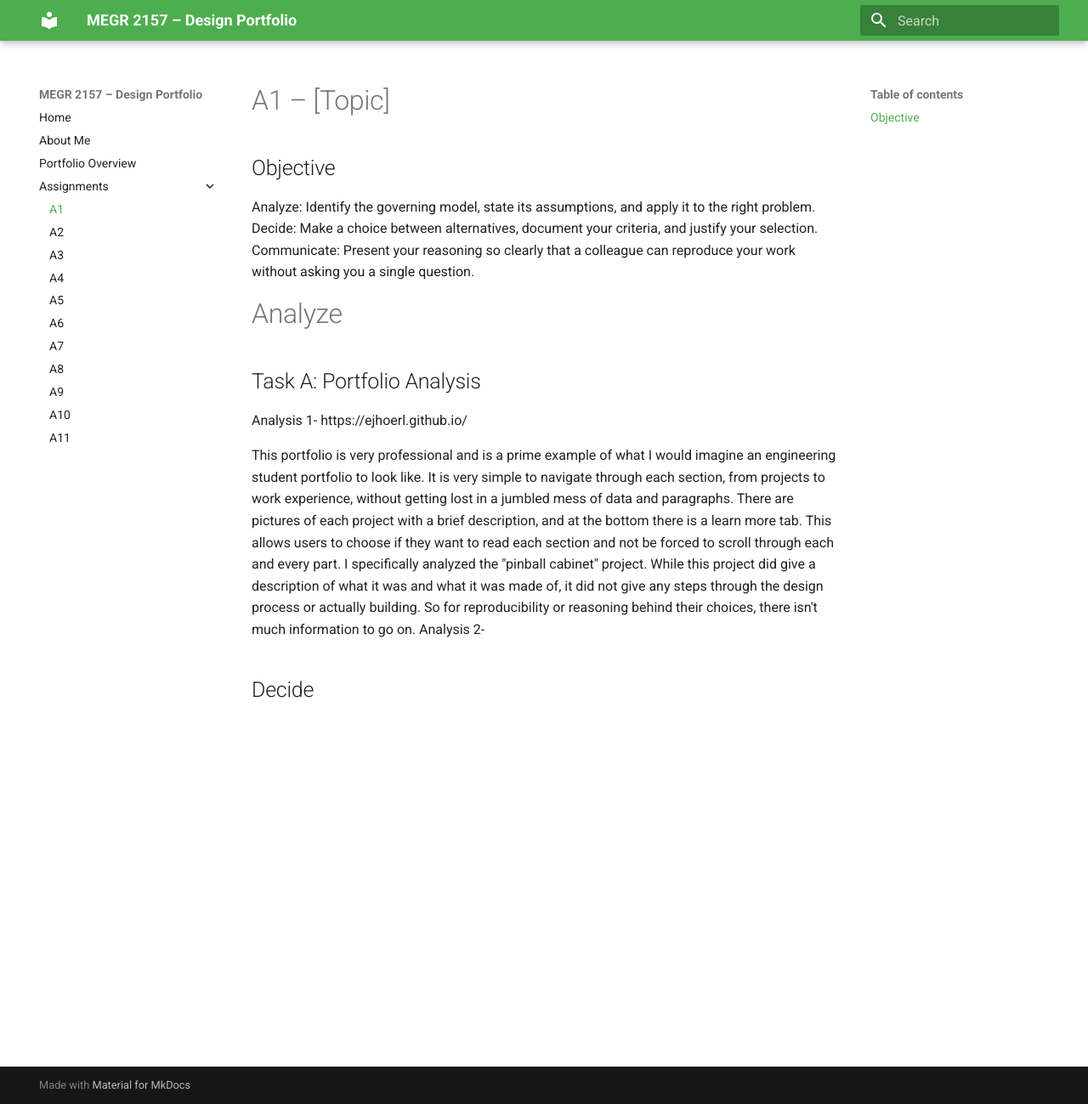
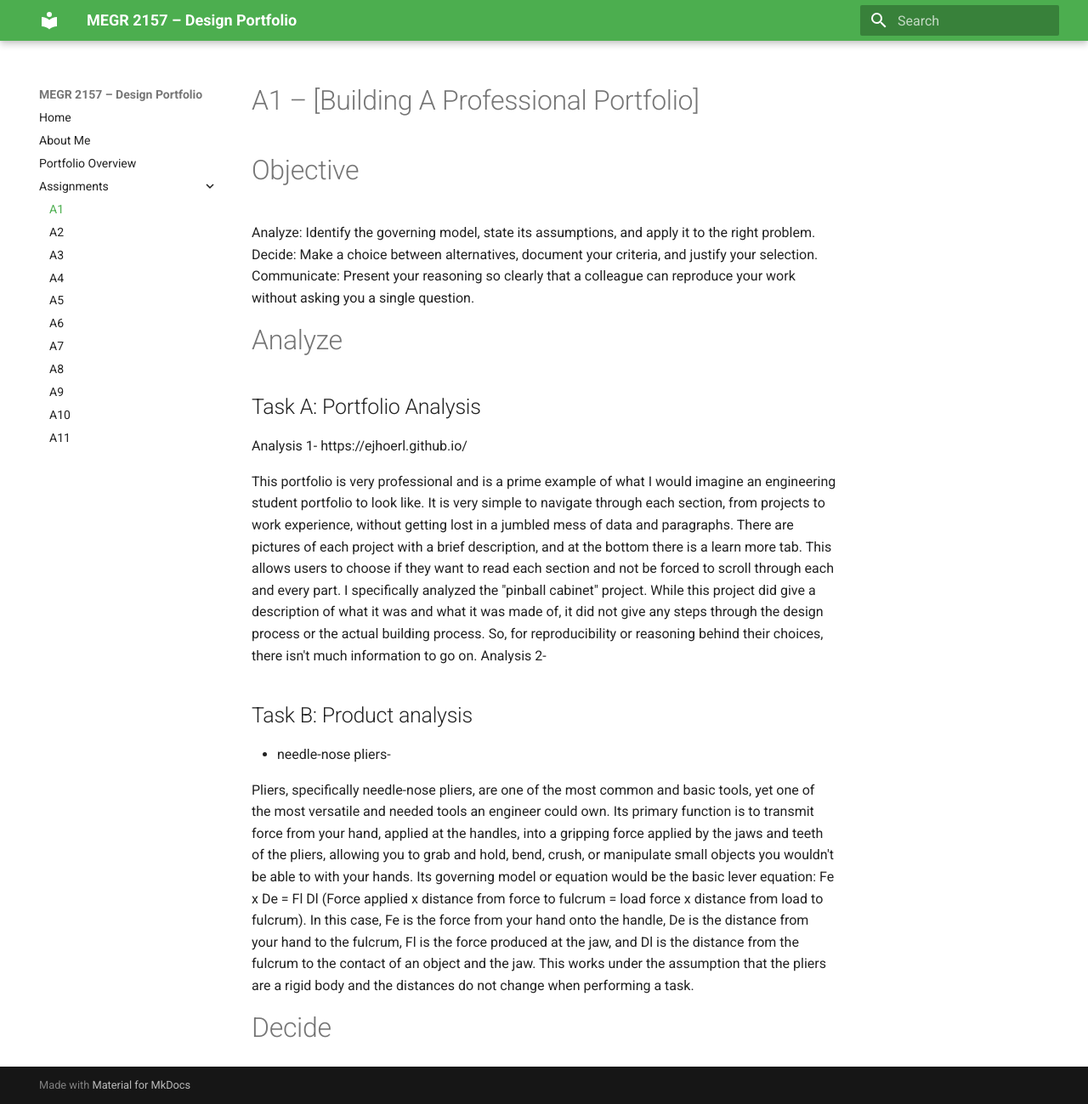
Before and after one commit to NathanZimmy/megr2156-portfolio, an MkDocs documentation site: the page built from docs/assignments/A01/index.md, in a window 1280 px wide and 1299 px high. Shown: the whole window at 85% size. Built offline with MkDocs 1.6.1 and Material for MkDocs 9.7.7, drawn with Linux system fonts in a browser that asks for light colours.

Commit message:
product analysis

```diff
--- a/docs/assignments/A01/index.md
+++ b/docs/assignments/A01/index.md
@@ -1,6 +1,6 @@
-# A1 – [Topic]
+# A1 – [Building A Professional Portfolio]
 
-## Objective
+# Objective
 Analyze: Identify the governing model, state its assumptions, and apply it to the right problem.
 Decide: Make a choice between alternatives, document your criteria, and justify your selection.
 Communicate: Present your reasoning so clearly that a colleague can reproduce your work without asking you a single question.
@@ -9,7 +9,11 @@ Communicate: Present your reasoning so clearly that a colleague can reproduce yo
 ## Task A: Portfolio Analysis
 Analysis 1- https://ejhoerl.github.io/
 
-This portfolio is very professional and is a prime example of what I would imagine an engineering student portfolio to look like. It is very simple to navigate through each section, from projects to work experience, without getting lost in a jumbled mess of data and paragraphs. There are pictures of each project with a brief description, and at the bottom there is a learn more tab. This allows users to choose if they want to read each section and not be forced to scroll through each and every part. I specifically analyzed the "pinball cabinet" project. While this project did give a description of what it was and what it was made of, it did not give any steps through the design process or actually building. So for reproducibility or reasoning behind their choices, there isn't much information to go on.
+This portfolio is very professional and is a prime example of what I would imagine an engineering student portfolio to look like. It is very simple to navigate through each section, from projects to work experience, without getting lost in a jumbled mess of data and paragraphs. There are pictures of each project with a brief description, and at the bottom there is a learn more tab. This allows users to choose if they want to read each section and not be forced to scroll through each and every part. I specifically analyzed the "pinball cabinet" project. While this project did give a description of what it was and what it was made of, it did not give any steps through the design process or the actual building process. So, for reproducibility or reasoning behind their choices, there isn't much information to go on.
 Analysis 2-
+## Task B: Product analysis
+- needle-nose pliers-
 
-## Decide
+Pliers, specifically needle-nose pliers, are one of the most common and basic tools, yet one of the most versatile and needed tools an engineer could own. Its primary function is to transmit force from your hand, applied at the handles, into a gripping force applied by the jaws and teeth of the pliers, allowing you to grab and hold, bend, crush, or manipulate small objects you wouldn't be able to with your hands. Its governing model or equation would be the basic lever equation: Fe x De = Fl Dl (Force applied x distance from force to fulcrum = load force x distance from load to fulcrum). In this case, Fe is the force from your hand onto the handle, De is the distance from your hand to the fulcrum, Fl is the force produced at the jaw, and Dl is the distance from the fulcrum to the contact of an object and the jaw. This works under the assumption that the pliers are a rigid body and the distances do not change when performing a task.
+
+# Decide
```
